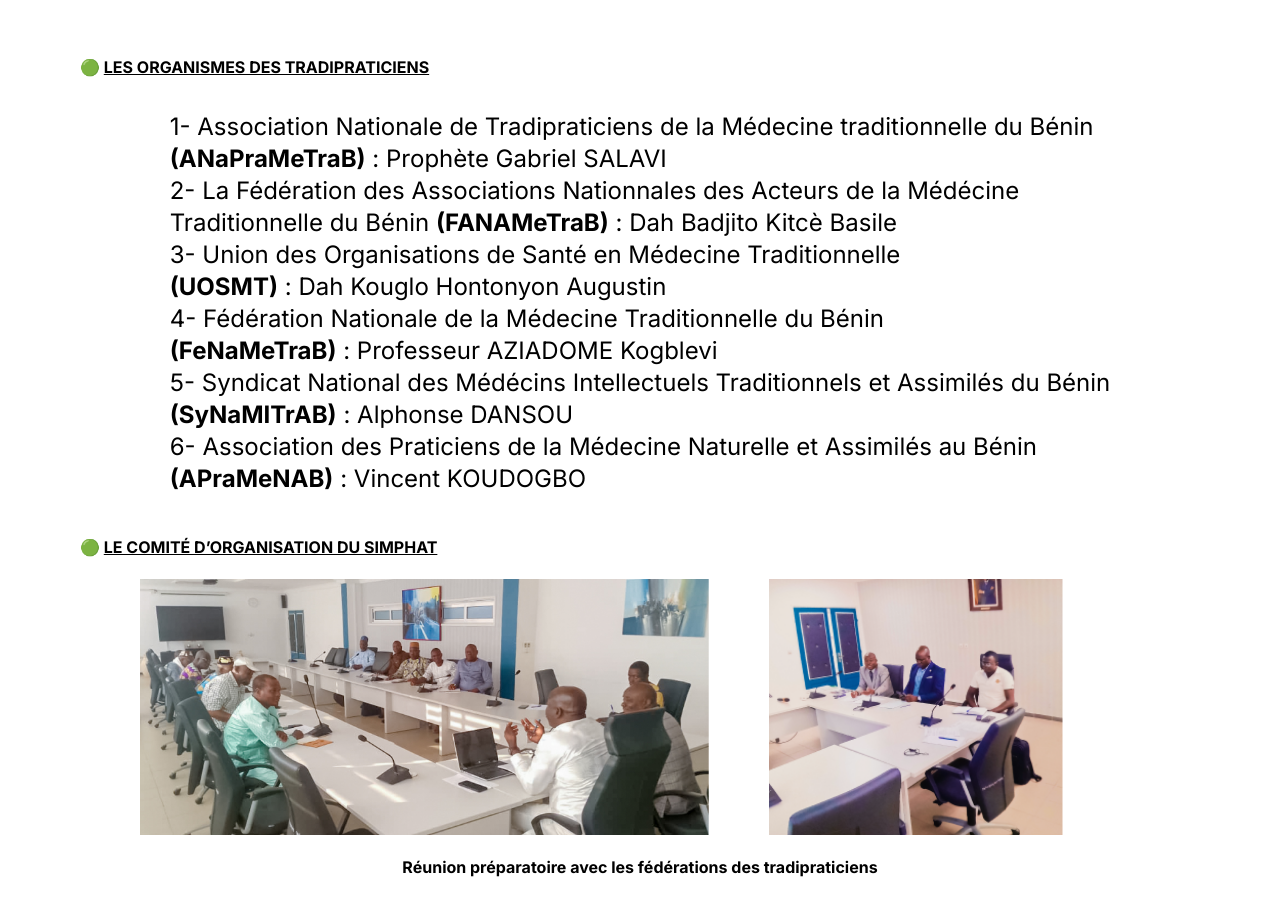
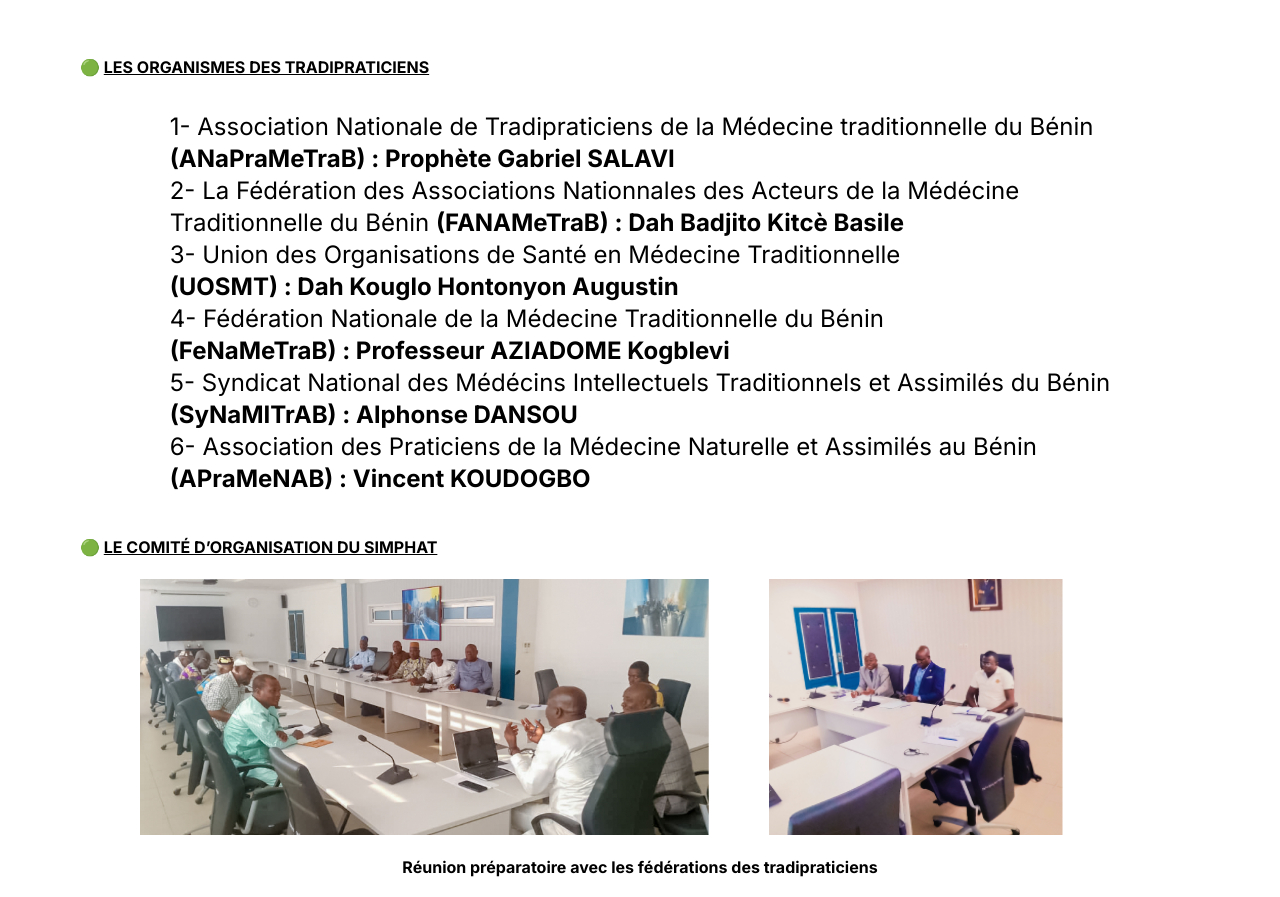
Before and after one commit to ALLAGBE1/simphat-front, a React (Vite) app: page /aboutus in a window 1280 px wide. Shown: the part 1199-2096 px from the top of the page. Built offline with nearby package versions, Linux system fonts and the light colour scheme.

Commit message:
Update AboutUs'

```diff
--- a/src/components/AboutUs/AboutUs.jsx
+++ b/src/components/AboutUs/AboutUs.jsx
@@ -144,12 +144,12 @@ const AboutUs = () => {
 
             <div className="flex justify-center mt-8">
                 <div className="text-base sm:text-lg md:text-xl xl:text-2xl lg:text-3xl">
-                    <p className="">1- Association Nationale de Tradipraticiens de la Médecine traditionnelle du Bénin <br /> <span className="font-bold">(ANaPraMeTraB)</span> : Prophète Gabriel SALAVI</p>
-                    <p className="">2- La Fédération des Associations Nationnales des Acteurs de la Médécine <br />Traditionnelle du Bénin <span className="font-bold">(FANAMeTraB)</span> : Dah Badjito Kitcè Basile</p>
-                    <p className="">3- Union des Organisations de Santé en Médecine Traditionnelle <br /><span className="font-bold">(UOSMT)</span> : Dah Kouglo Hontonyon Augustin</p>
-                    <p className="">4- Fédération Nationale de la Médecine Traditionnelle du Bénin <br /> <span className="font-bold">(FeNaMeTraB)</span> : Professeur AZIADOME Kogblevi</p>
-                    <p className="">5- Syndicat National des Médécins Intellectuels Traditionnels et Assimilés du Bénin <br /> <span className="font-bold">(SyNaMITrAB)</span> : Alphonse DANSOU</p>
-                    <p className="">6- Association des Praticiens de la Médecine Naturelle et Assimilés au Bénin <br /> <span className="font-bold">(APraMeNAB)</span> : Vincent KOUDOGBO</p>
+                    <p className="">1- Association Nationale de Tradipraticiens de la Médecine traditionnelle du Bénin <br /> <span className="font-bold">(ANaPraMeTraB) : Prophète Gabriel SALAVI</span></p>
+                    <p className="">2- La Fédération des Associations Nationnales des Acteurs de la Médécine <br />Traditionnelle du Bénin <span className="font-bold">(FANAMeTraB) : Dah Badjito Kitcè Basile</span></p>
+                    <p className="">3- Union des Organisations de Santé en Médecine Traditionnelle <br /><span className="font-bold">(UOSMT) : Dah Kouglo Hontonyon Augustin</span></p>
+                    <p className="">4- Fédération Nationale de la Médecine Traditionnelle du Bénin <br /> <span className="font-bold">(FeNaMeTraB) : Professeur AZIADOME Kogblevi</span></p>
+                    <p className="">5- Syndicat National des Médécins Intellectuels Traditionnels et Assimilés du Bénin <br /> <span className="font-bold">(SyNaMITrAB) : Alphonse DANSOU</span></p>
+                    <p className="">6- Association des Praticiens de la Médecine Naturelle et Assimilés au Bénin <br /> <span className="font-bold">(APraMeNAB) : Vincent KOUDOGBO</span></p>
                 </div>
             </div>
         </div>
```
